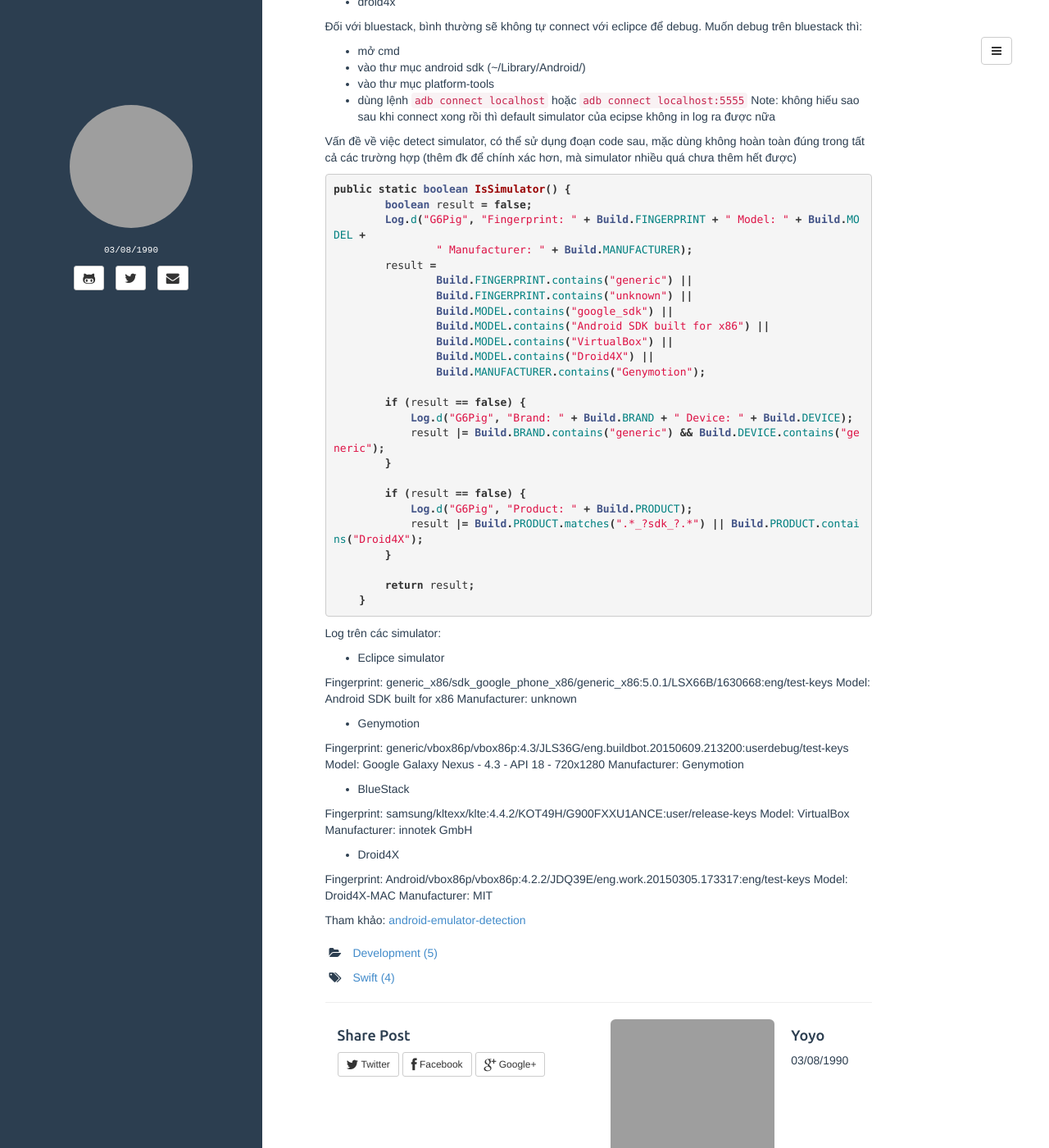
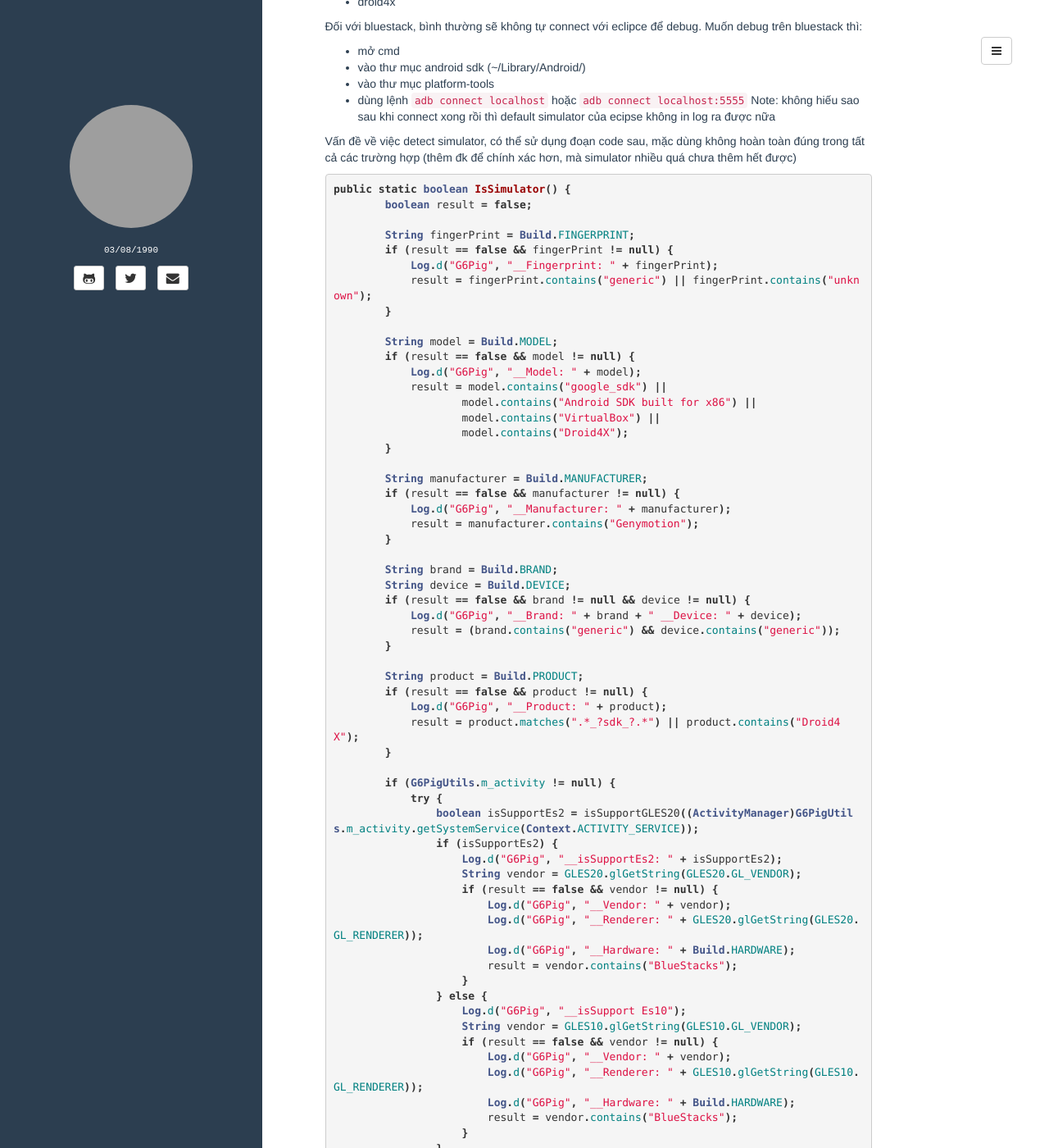
Before and after one commit to tranthanhvu/tranthanhvu.github.io, a Jekyll site: the page built from _posts/2015-07-08-Simulator on Android.md, in a window 1280 px wide and 1400 px high, scrolled down 278 px. Shown: the whole window at 82% size. Built offline with Jekyll 4.4.1, drawn with Linux system fonts in a browser that asks for light colours; some of the changed text lies outside the part shown; grey boxes are pictures that could not be loaded.

Commit message:
post: september target

```diff
--- a/_posts/2015-07-08-Simulator on Android.md
+++ b/_posts/2015-07-08-Simulator on Android.md
@@ -1,9 +1,9 @@
 ---
 layout: post
-title: How to use CocoaPods with Swift
+title: How to detect Android Simulator
 categories: [Development]
-tags: [Swift]
-description: CocoaPods dùng để quản lý các thành phần liên quan (cụ thể là lib, framework) cho project cocoa.
+tags: [Android]
+description: Vấn đề về việc detect simulator, có thể sử dụng đoạn code sau, mặc dùng không hoàn toàn đúng trong tất cả các trường hợp (thêm đk để chính xác hơn, mà simulator nhiều quá chưa thêm hết được)
 ---
 
 Để build sản phẩn android thường ta hay build trên simulator test trước khi deliver để test trên real device.
@@ -24,25 +24,67 @@ Vấn đề về việc detect simulator, có thể sử dụng đoạn code sau
 {% highlight java %}
 public static boolean IsSimulator() {
         boolean result = false;
-        Log.d("G6Pig", "Fingerprint: " + Build.FINGERPRINT + " Model: " + Build.MODEL +
-                " Manufacturer: " + Build.MANUFACTURER);
-        result =
-                Build.FINGERPRINT.contains("generic") ||
-                Build.FINGERPRINT.contains("unknown") ||
-                Build.MODEL.contains("google_sdk") ||
-                Build.MODEL.contains("Android SDK built for x86") ||
-                Build.MODEL.contains("VirtualBox") ||
-                Build.MODEL.contains("Droid4X") ||
-                Build.MANUFACTURER.contains("Genymotion");
 
-        if (result == false) {
-            Log.d("G6Pig", "Brand: " + Build.BRAND + " Device: " + Build.DEVICE);
-            result |= Build.BRAND.contains("generic") && Build.DEVICE.contains("generic");
+        String fingerPrint = Build.FINGERPRINT;
+        if (result == false && fingerPrint != null) {
+            Log.d("G6Pig", "__Fingerprint: " + fingerPrint);
+            result = fingerPrint.contains("generic") || fingerPrint.contains("unknown");
         }
 
-        if (result == false) {
-            Log.d("G6Pig", "Product: " + Build.PRODUCT);
-            result |= Build.PRODUCT.matches(".*_?sdk_?.*") || Build.PRODUCT.contains("Droid4X");
+        String model = Build.MODEL;
+        if (result == false && model != null) {
+            Log.d("G6Pig", "__Model: " + model);
+            result = model.contains("google_sdk") ||
+                    model.contains("Android SDK built for x86") ||
+                    model.contains("VirtualBox") ||
+                    model.contains("Droid4X");
+        }
+
+        String manufacturer = Build.MANUFACTURER;
+        if (result == false && manufacturer != null) {
+            Log.d("G6Pig", "__Manufacturer: " + manufacturer);
+            result = manufacturer.contains("Genymotion");
+        }
+
+        String brand = Build.BRAND;
+        String device = Build.DEVICE;
+        if (result == false && brand != null && device != null) {
+            Log.d("G6Pig", "__Brand: " + brand + " __Device: " + device);
+            result = (brand.contains("generic") && device.contains("generic"));
+        }
+
+        String product = Build.PRODUCT;
+        if (result == false && product != null) {
+            Log.d("G6Pig", "__Product: " + product);
+            result = product.matches(".*_?sdk_?.*") || product.contains("Droid4X");
+        }
+
+        if (G6PigUtils.m_activity != null) {
+            try {
+                boolean isSupportEs2 = isSupportGLES20((ActivityManager)G6PigUtils.m_activity.getSystemService(Context.ACTIVITY_SERVICE));
+                if (isSupportEs2) {
+                    Log.d("G6Pig", "__isSupportEs2: " + isSupportEs2);
+                    String vendor = GLES20.glGetString(GLES20.GL_VENDOR);
+                    if (result == false && vendor != null) {
+                        Log.d("G6Pig", "__Vendor: " + vendor);
+                        Log.d("G6Pig", "__Renderer: " + GLES20.glGetString(GLES20.GL_RENDERER));
+                        Log.d("G6Pig", "__Hardware: " + Build.HARDWARE);
+                        result = vendor.contains("BlueStacks");
+                    }
+                } else {
+                    Log.d("G6Pig", "__isSupport Es10");
+                    String vendor = GLES10.glGetString(GLES10.GL_VENDOR);
+                    if (result == false && vendor != null) {
+                        Log.d("G6Pig", "__Vendor: " + vendor);
+                        Log.d("G6Pig", "__Renderer: " + GLES10.glGetString(GLES10.GL_RENDERER));
+                        Log.d("G6Pig", "__Hardware: " + Build.HARDWARE);
+                        result = vendor.contains("BlueStacks");
+                    }
+                }
+            } catch (Exception e) {
+                // TODO: handle exception
+                e.printStackTrace();
+            }
         }
 
         return result;
```
Also changed, not shown: _posts/2015-07-02-How to use CocoaPods with Swift.md (+1 -1 lines), _posts/2015-07-10-September Target.md (added, +21 -0 lines), _posts/2015-07-10-What's is new in Xcode 7.md (deleted, +0 -78 lines).
